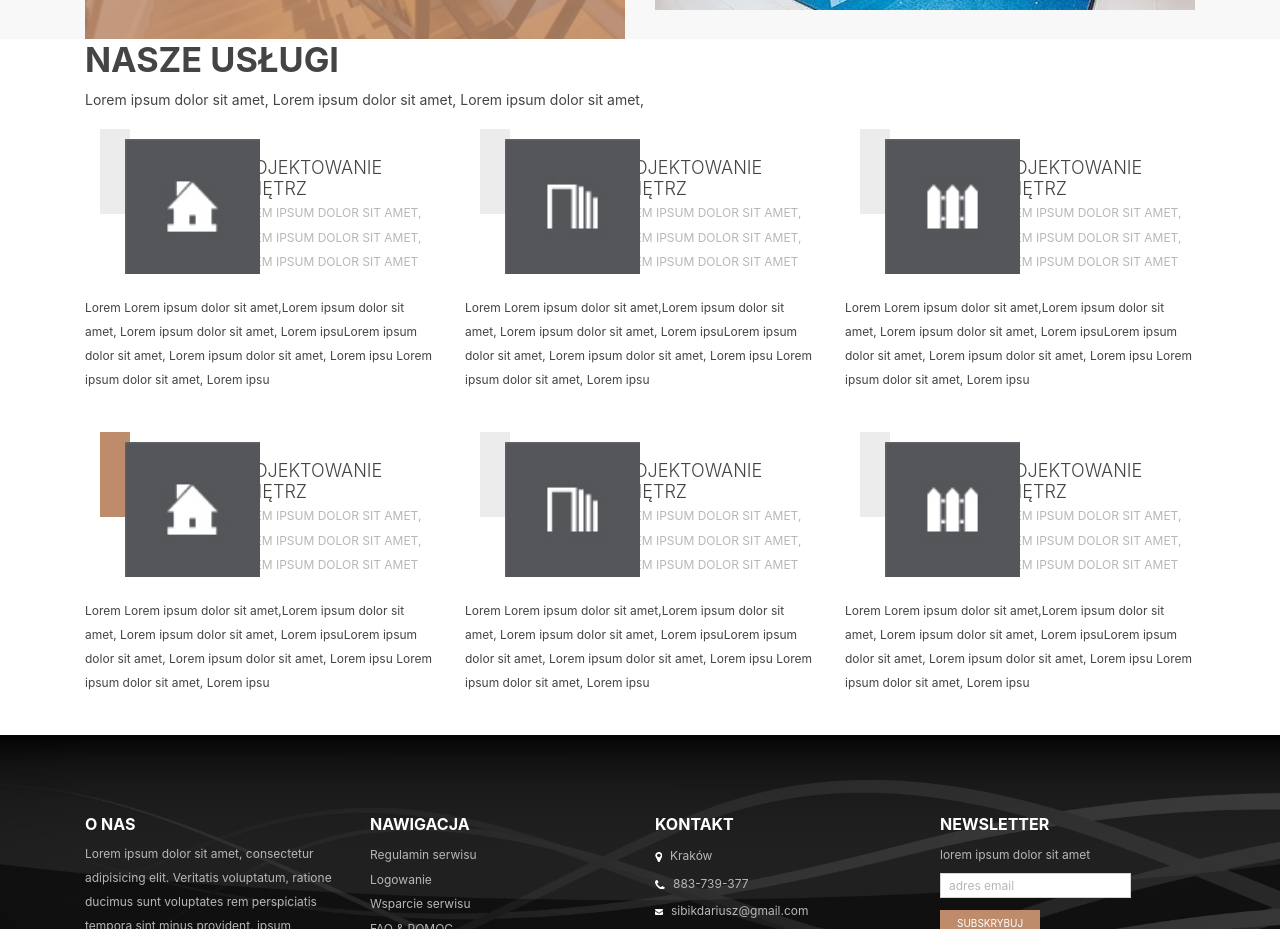
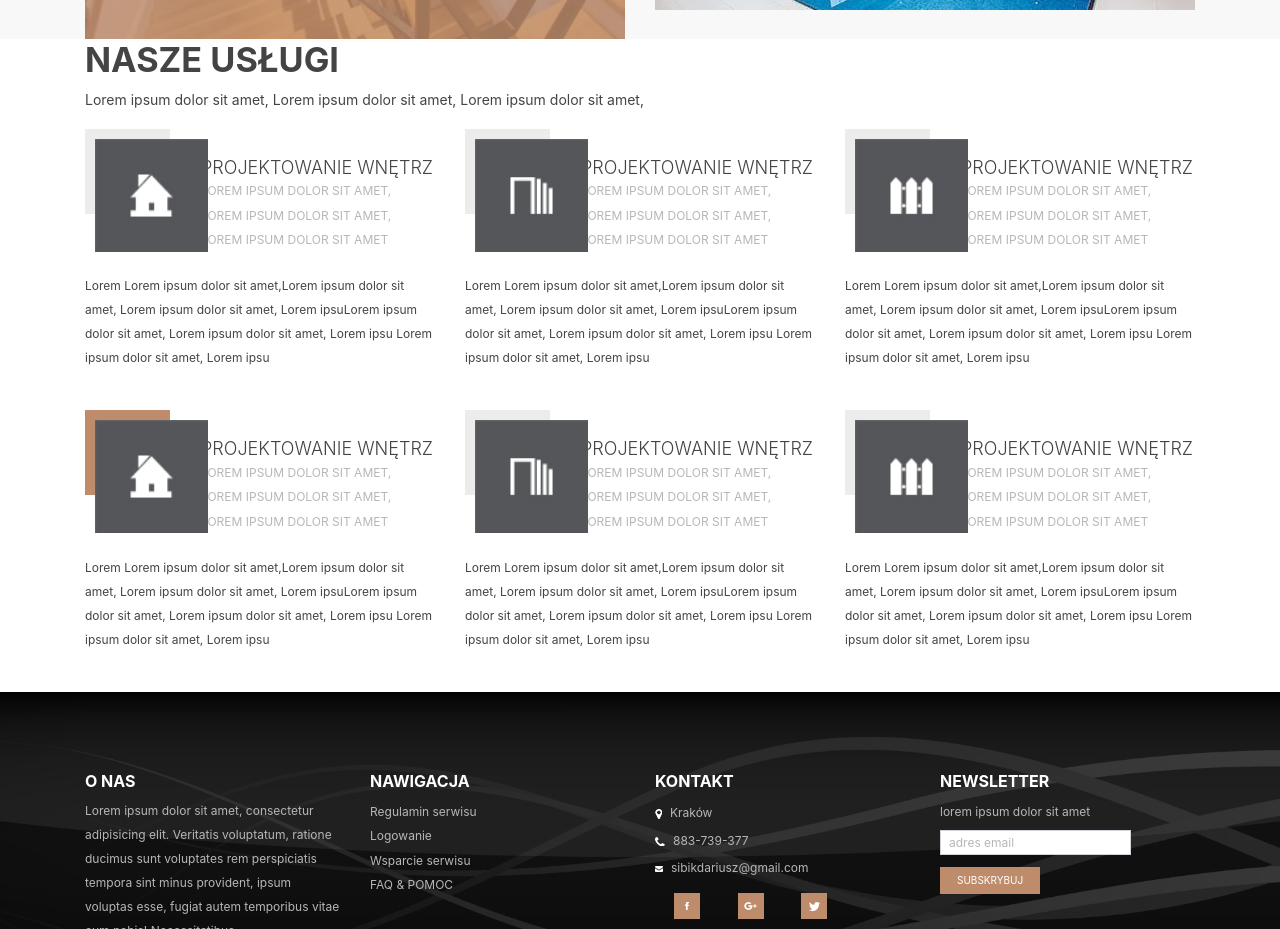
Before and after one commit to Dariuszsibik/react-scss-bootstrap, a React app: page /#/Realizacje in a window 1280 px wide. Shown: the part 840-1769 px from the top of the page. Built offline with nearby package versions, Linux system fonts and the light colour scheme.

Commit message:
update bug in Realizacje.js

```diff
--- a/src/components/Realizacje.js
+++ b/src/components/Realizacje.js
@@ -22,7 +22,7 @@ const Realizacje = () => (
                             </div>
                             <div className="text-center text-white ds-portfolio-box-text">
                                 <h3 className="text-uppercase ds-portfolio-box-title">Najnowszy projekt</h3>
-                                <p classNam="d-none d-md-block">lorem impsum lorem impsum lorem impsum lorem impsum lorem impsum lorem impsum lorem impsum lorem impsum lorem impsum </p>
+                                <p className="d-none d-md-block">lorem impsum lorem impsum lorem impsum lorem impsum lorem impsum lorem impsum lorem impsum lorem impsum lorem impsum </p>
                             </div>
                         </div>
                     </div>
--- a/src/scss/components/_service-box.scss
+++ b/src/scss/components/_service-box.scss
@@ -26,7 +26,7 @@
 }
 
 .ds-services-box-shadow {
-    position: relative;
+    position: absolute;
     top: 0;
     left: 15px;
     background-color: rgba($ds-black, .075);
```
